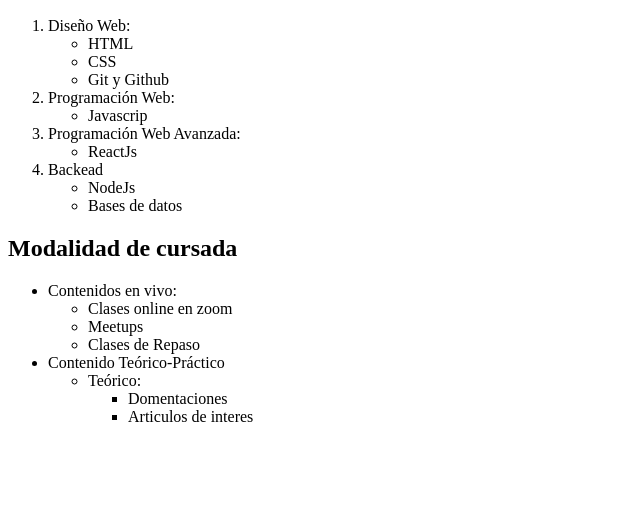
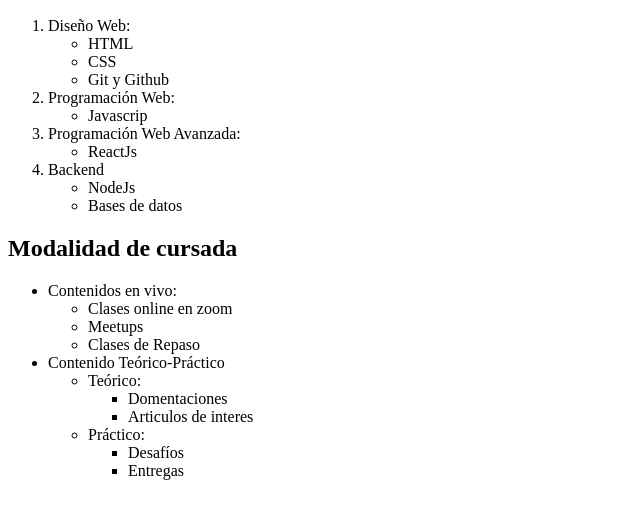
Before and after one commit to Lich332/Entrega-1-, a plain HTML site: page listasanidadas.html in a window 1280 px wide. Shown: the part 110-628 px from the top of the page, without its empty margins (0-640 px from the left). Drawn offline with Linux system fonts and the light colour scheme.

Commit message:
termine el ejercicio 2

```diff
--- a/listasanidadas.html
+++ b/listasanidadas.html
@@ -37,7 +37,7 @@
          </ul>
          </div>
          <div>
-            <li>Backead</li>
+            <li>Backend</li>
             <ul>
                 <li>NodeJs</li>
                 <li>Bases de datos</li>
@@ -64,6 +64,11 @@
                         <li>Domentaciones</li>
                         <li>Articulos de interes</li>
                 </ul>
+                <li>Práctico:</li>
+                <ul>
+                    <li>Desafíos</li>
+                    <li>Entregas</li>
+                </ul>
                 </ul>
             </div>
         </ul>
```
Also changed, not shown: listas.html (+1 -1 lines).
